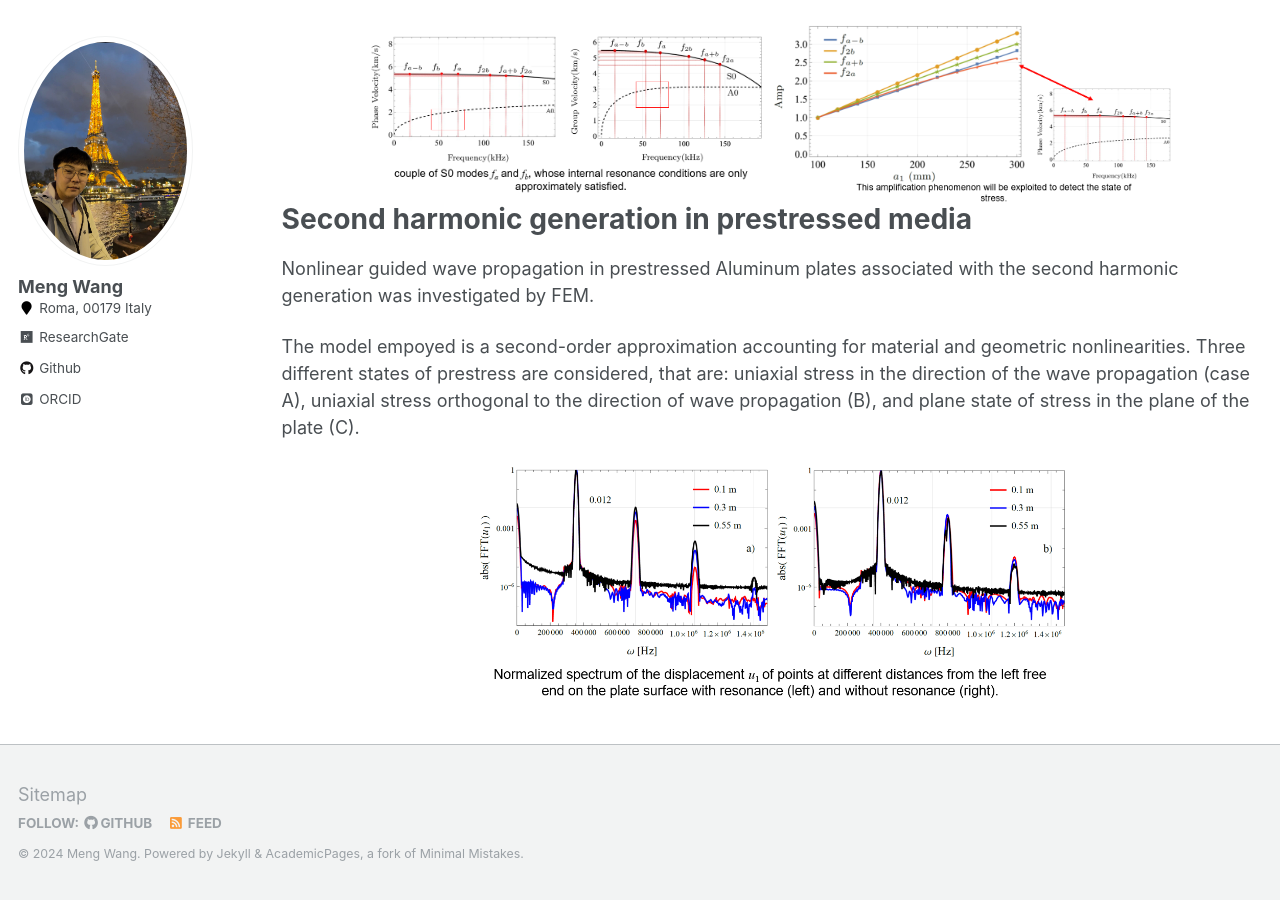
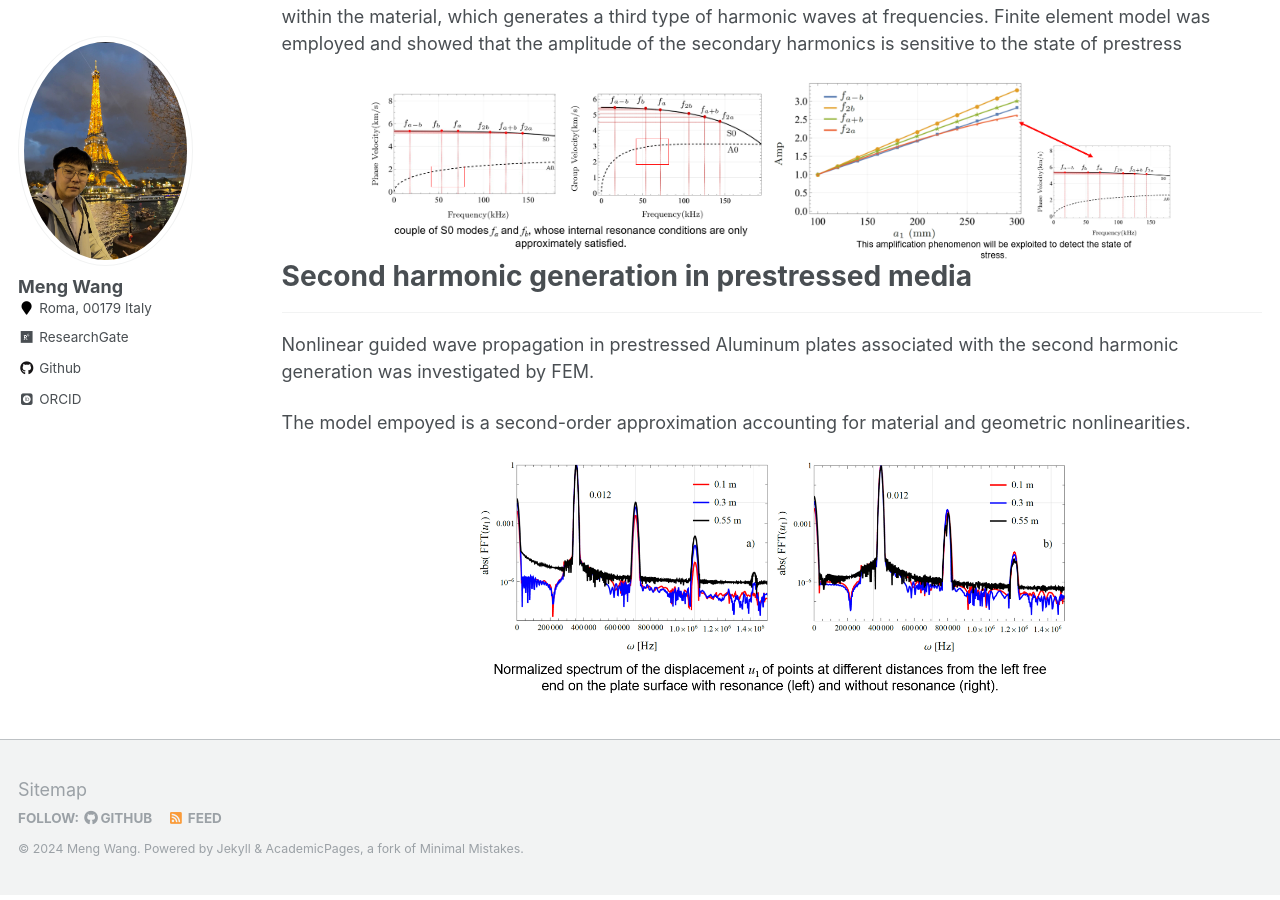
Before and after one commit to wang-meng-web/wang-meng-web.github.io, a Jekyll site: the page built from _pages/project.md, in a window 1280 px wide and 900 px high, scrolled down 1264 px. Built offline with Jekyll 4.4.1, drawn with Linux system fonts in a browser that asks for light colours; some web fonts are replaced.

Commit message:
Update project.md

```diff
--- a/_pages/project.md
+++ b/_pages/project.md
@@ -7,6 +7,7 @@ author_profile: true
 
 Elastoacoustic Wave Propagation in Biphasic Mechanical Metamaterial
 ======
+<hr>
 A high contrast mechanical metamaterial made of periodic solid cells with interconnected air-filled voids presents simultaneous acoustic and elastic frequency bandgaps in its dispersion spectrum, the dispersion curves are polarized in accord with the strain energy of fluid and solid.
 
 The sound and vibration insulation performances were verified by a finite element analysis of forced waves propagating through a finite-size metamaterial domain, which is composed by a finite array of repetitive cells and is representative of a real application.
@@ -19,6 +20,8 @@ The sound and vibration insulation performances were verified by a finite elemen
 
 Design of Biphasic Metamaterials
 ======
+<hr>
+
 Mechanical metamaterial, characterized by a biphasic (fluid and solid) periodic cell, that exhibits acoustic as well as elastic bandgaps in the dispersion spectrum, which – in principle – could provide insulation from both sound and vibration in prescribed frequency ranges.
 
 Through a tuning of the mechanical properties of the metamaterial, waves of given nature and frequency can be remarkably attenuated simultaneously in the two different domains.
@@ -31,6 +34,8 @@ Through a tuning of the mechanical properties of the metamaterial, waves of give
 
 Wave Mixing Technique
 ======
+<hr>
+
 Wave mixing means when two internally resonant Lamb wave modes of different frequencies are allowed to mix within the material, which generates a third type of harmonic waves at frequencies.
 Finite element model was employed and showed that the amplitude of the secondary harmonics is sensitive to the state of prestress
 
@@ -41,9 +46,11 @@ Finite element model was employed and showed that the amplitude of the secondary
 
 Second harmonic generation in prestressed media
 ======
+<hr>
+
 Nonlinear guided wave propagation in prestressed Aluminum plates associated with the second harmonic generation was investigated by FEM.
 
-The model empoyed is a second-order approximation accounting for material and geometric nonlinearities. Three different states of prestress are considered, that are: uniaxial stress in the direction of the wave propagation (case A), uniaxial stress orthogonal to the direction of wave propagation (B), and plane state of stress in the plane of the plate (C).
+The model empoyed is a second-order approximation accounting for material and geometric nonlinearities.
 
 <div style="text-align: center;">
    <img width="600" src='/images/resonance.png'>
```
